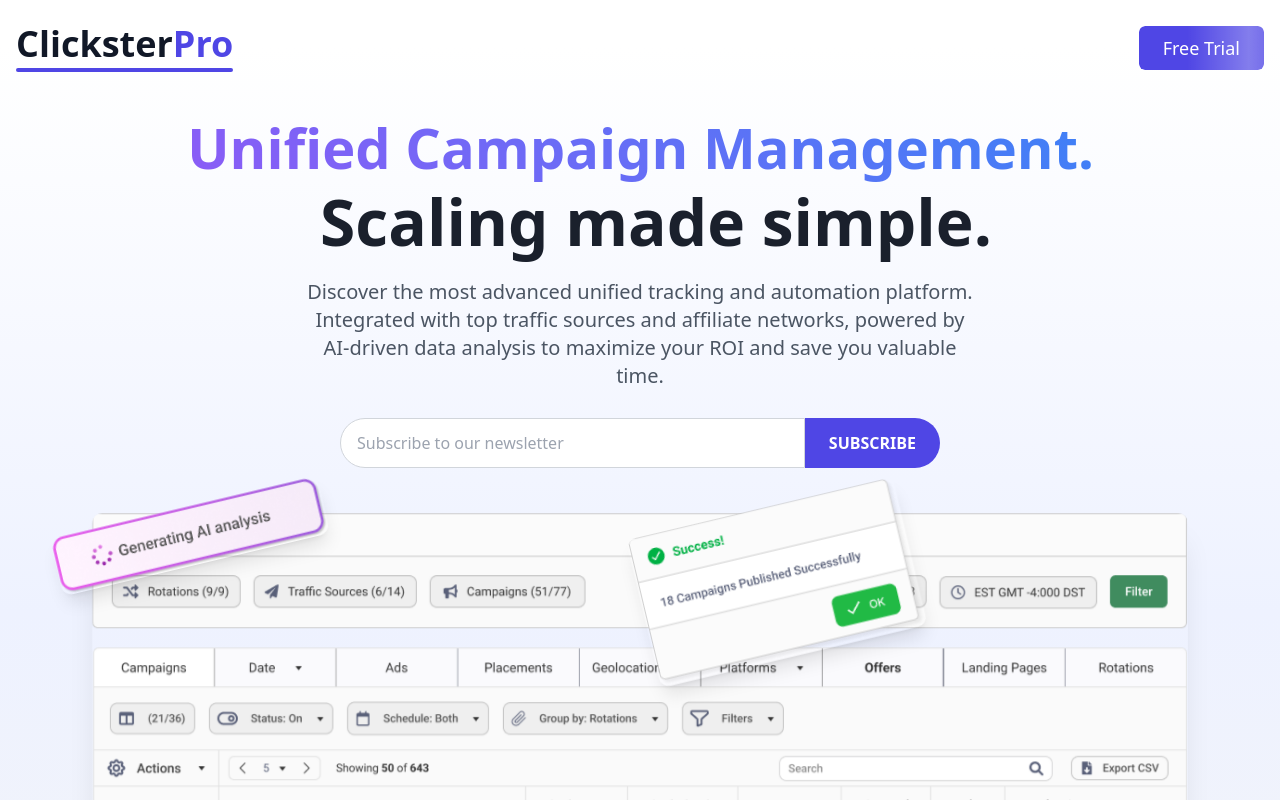
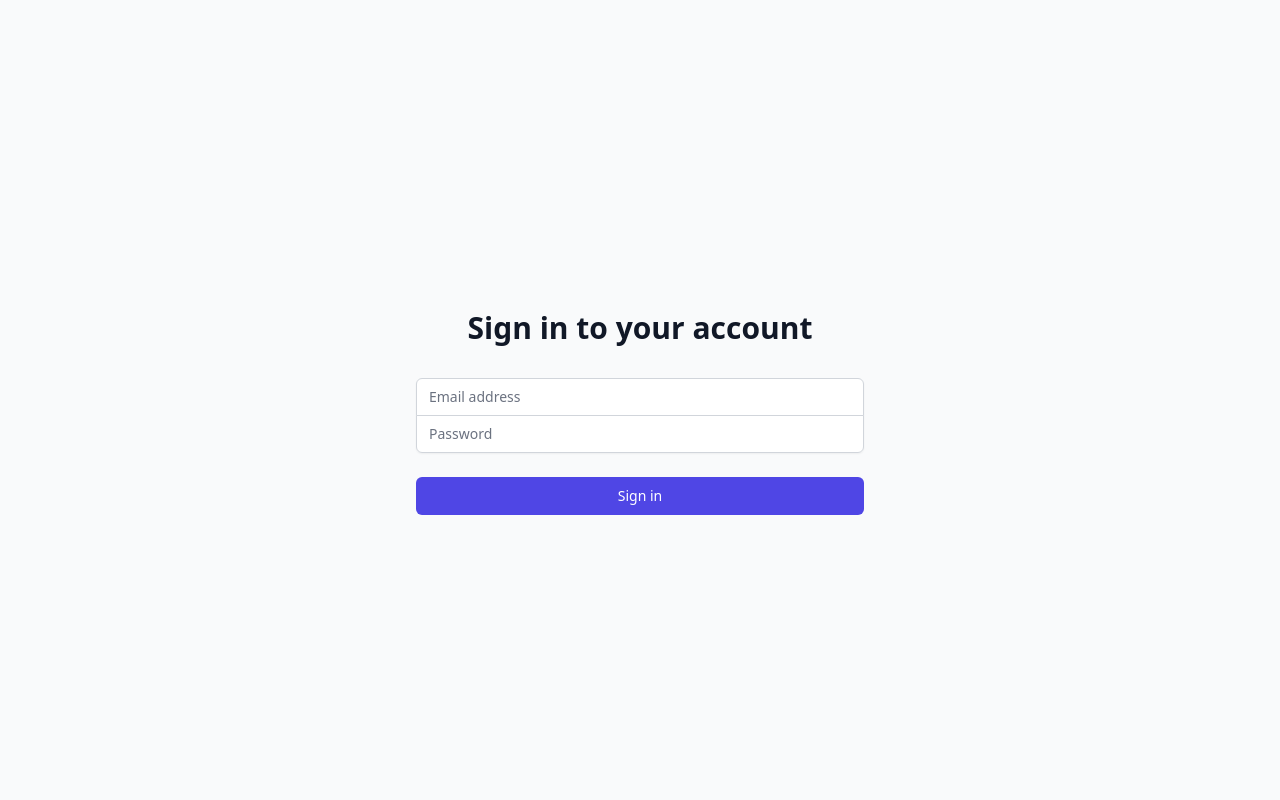
Before and after one commit to sharifsmash/clicksterSales, a React (Create React App) app: page / in a window 1280 px wide. Shown: the top 800 px of the page. Built offline with nearby package versions, Linux system fonts and the light colour scheme.

Commit message:
ai better

```diff
--- a/src/components/data-chat-app.tsx
+++ b/src/components/data-chat-app.tsx
@@ -87,14 +87,14 @@
   aggregatedData: AggregatedData;
   campaignName?: string;
   dataType?: 'all' | 'regional' | 'os';
-  chartData?: { name: string; value: number }[];
+  chartData?: { name: string; value: number; avgPayout: number }[];
 }
 
 const DataChatApp: React.FC<DataChatAppProps> = ({ onSearchComplete }) => {
   const [messages, setMessages] = useState<Message[]>([]);
   const [input, setInput] = useState('');
   const [isLoading, setIsLoading] = useState(false);
-  const [expandedHeight, setExpandedHeight] = useState('60px');
+  const [chatHeight, setChatHeight] = useState('30px'); // Start with a 30px height
   const inputRef = useRef<HTMLInputElement>(null);
   const chatRef = useRef<HTMLDivElement>(null);
 
@@ -135,14 +135,18 @@
     let response = "";
     let campaignName: string | undefined;
     let dataType: 'all' | 'regional' | 'os' = 'all';
-    let chartData: { name: string; value: number }[] | undefined;
+    let chartData: { name: string; value: number; avgPayout: number }[] | undefined;
 
     if (lowercaseInput.includes('regional') || lowercaseInput.includes('region') || lowercaseInput.includes('location')) {
       campaignName = getCampaignName(lowercaseInput, campaigns);
       const campaign = campaigns.find(c => c.name.toLowerCase() === campaignName?.toLowerCase()) || campaigns[0];
       aggregatedData = calculateAggregatedData([campaign]);
       dataType = 'regional';
-      chartData = campaign.by_region.map(region => ({ name: region.name, value: region.revenue }));
+      chartData = campaign.by_region.map(region => ({
+        name: region.name,
+        value: region.revenue,
+        avgPayout: region.avgPayout
+      }));
 
       response = `Regional data for ${campaignName} campaign:\n\n`;
       campaign.by_region.forEach(region => {
@@ -153,7 +157,11 @@
       const campaign = campaigns.find(c => c.name.toLowerCase() === campaignName?.toLowerCase()) || campaigns[0];
       aggregatedData = calculateAggregatedData([campaign]);
       dataType = 'os';
-      chartData = campaign.by_os.map(os => ({ name: os.name, value: os.revenue }));
+      chartData = campaign.by_os.map(os => ({
+        name: os.name,
+        value: os.revenue,
+        avgPayout: os.avgPayout
+      }));
 
       response = `OS breakdown for ${campaignName} campaign:\n\n`;
       campaign.by_os.forEach(os => {
@@ -161,11 +169,11 @@
       });
     } else {
       aggregatedData = calculateAggregatedData(campaigns);
-      chartData = [
-        { name: 'Clicks', value: aggregatedData.clicks },
-        { name: 'Conversions', value: aggregatedData.cvrs },
-        { name: 'Revenue', value: aggregatedData.revenue }
-      ];
+      chartData = campaigns.map(campaign => ({
+        name: campaign.name,
+        value: campaign.revenue,
+        avgPayout: campaign.avgPayout
+      }));
 
       response = `Overview of all campaigns:\n\n` +
         `Clicks: ${formatNumber(aggregatedData.clicks, true)}\n` +
@@ -198,8 +206,9 @@
 
         onSearchComplete(responseData);
 
+        // Increase the chat height as messages are added
         const newHeight = Math.min((messages.length + 2) * 60, 700);
-        setExpandedHeight(`${newHeight}px`);
+        setChatHeight(`${newHeight}px`);
       }, 1000);
     }
   };
@@ -250,7 +259,7 @@
           <AvatarFallback>{message.sender === 'user' ? "U" : "AI"}</AvatarFallback>
         </Avatar>
         {message.sender === 'bot' && (
-          <div className={`p-3 rounded-lg shadow bg-white`}>
+          <div className={`p-3 rounded-lg shadow bg-gray-100`}> {/* Changed from bg-white to bg-gray-100 */}
             <p className="text-sm whitespace-pre-wrap" dangerouslySetInnerHTML={{ __html: message.text }}></p>
           </div>
         )}
@@ -266,23 +275,25 @@
   return (
     <div className="w-full max-w-4xl">
       <div ref={chatRef}>
-        <Card className={`transition-all duration-300 ease-in-out h-[600px]`}>
+        <Card className={`transition-all duration-300 ease-in-out h-[${chatHeight}] overflow-hidden bg-white`}>
           <CardContent className="p-4 h-full flex flex-col">
-            <ScrollArea className="flex-grow mb-4">
+            <ScrollArea className="flex-grow mb-4 pr-4">
+              <div className="space-y-4">
                 {messages.map((message, index) => renderMessage(message, index))}
                 {isLoading && (
-                <div className="flex justify-start mb-4">
+                  <div className="flex justify-start">
                     <div className="flex items-start space-x-2 max-w-[66%]">
                       <Avatar className="w-8 h-8">
                         <AvatarImage src="/assets/ai-avatar.png" alt="AI" />
                         <AvatarFallback>AI</AvatarFallback>
                       </Avatar>
-                    <div className="p-3 rounded-lg shadow bg-white">
+                      <div className="p-3 rounded-lg shadow bg-gray-200"> {/* Changed from bg-gray-100 to bg-gray-200 */}
                         <p className="text-sm">Analyzing...</p>
                       </div>
                     </div>
                   </div>
                 )}
+              </div>
             </ScrollArea>
             <div className="flex space-x-2">
               <Input
--- a/src/pages/SaasPage.tsx
+++ b/src/pages/SaasPage.tsx
@@ -255,6 +255,83 @@
   </div>
 );
 
+const LoginPage: React.FC<{ onLogin: () => void }> = ({ onLogin }) => {
+  const [email, setEmail] = useState('');
+  const [password, setPassword] = useState('');
+  const [error, setError] = useState('');
+
+  const handleLogin = (e: React.FormEvent) => {
+    e.preventDefault();
+    if (email === 'test@test.com' && password === 'pass1234') {
+      onLogin();
+    } else {
+      setError('Invalid email or password');
+    }
+  };
+
+  return (
+    <div className="min-h-screen flex items-center justify-center bg-gray-50 py-12 px-4 sm:px-6 lg:px-8">
+      <div className="max-w-md w-full space-y-8">
+        <div>
+          <h2 className="mt-6 text-center text-3xl font-extrabold text-gray-900">
+            Sign in to your account
+          </h2>
+        </div>
+        <form className="mt-8 space-y-6" onSubmit={handleLogin}>
+          <input type="hidden" name="remember" defaultValue="true" />
+          <div className="rounded-md shadow-sm -space-y-px">
+            <div>
+              <label htmlFor="email-address" className="sr-only">
+                Email address
+              </label>
+              <input
+                id="email-address"
+                name="email"
+                type="email"
+                autoComplete="email"
+                required
+                className="appearance-none rounded-none relative block w-full px-3 py-2 border border-gray-300 placeholder-gray-500 text-gray-900 rounded-t-md focus:outline-none focus:ring-indigo-500 focus:border-indigo-500 focus:z-10 sm:text-sm"
+                placeholder="Email address"
+                value={email}
+                onChange={(e) => setEmail(e.target.value)}
+              />
+            </div>
+            <div>
+              <label htmlFor="password" className="sr-only">
+                Password
+              </label>
+              <input
+                id="password"
+                name="password"
+                type="password"
+                autoComplete="current-password"
+                required
+                className="appearance-none rounded-none relative block w-full px-3 py-2 border border-gray-300 placeholder-gray-500 text-gray-900 rounded-b-md focus:outline-none focus:ring-indigo-500 focus:border-indigo-500 focus:z-10 sm:text-sm"
+                placeholder="Password"
+                value={password}
+                onChange={(e) => setPassword(e.target.value)}
+              />
+            </div>
+          </div>
+
+          {error && (
+            <div className="text-red-500 text-sm text-center">{error}</div>
+          )}
+
+          <div>
+            <button
+              type="submit"
+              className="group relative w-full flex justify-center py-2 px-4 border border-transparent text-sm font-medium rounded-md text-white bg-indigo-600 hover:bg-indigo-700 focus:outline-none focus:ring-2 focus:ring-offset-2 focus:ring-indigo-500"
+            >
+              Sign in
+            </button>
+          </div>
+        </form>
+      </div>
+    </div>
+  );
+};
+
 const SaasPage: React.FC = () => {
   const [selectedFeature, setSelectedFeature] = useState(0);
   const [isYearlyPricing, setIsYearlyPricing] = useState(true);
@@ -274,6 +351,7 @@
   });
   const [summaryText, setSummaryText] = useState('All campaigns');
   const [showResults, setShowResults] = useState(false);
+  const [isLoggedIn, setIsLoggedIn] = useState(false);
 
   const COLORS = ['#0088FE', '#00C49F', '#FFBB28', '#FF8042'];
 
@@ -369,13 +447,8 @@
     setCardData(responseData.aggregatedData);
 
     if (responseData.chartData) {
-      const updatedChartData = responseData.chartData.map(item => ({
-        ...item,
-        avgPayout: responseData.aggregatedData.avgPayout
-      }));
-
       setChartData({
-        campaignPerformance: updatedChartData,
+        campaignPerformance: responseData.chartData,
         costValueDistribution: [
           { name: 'CPA', value: responseData.aggregatedData.costPerClick * responseData.aggregatedData.conversionRate / 100 },
           { name: 'AOV', value: responseData.aggregatedData.avgPayout }
@@ -392,6 +465,10 @@
 
     setShowResults(true);
   };
+
+  if (!isLoggedIn) {
+    return <LoginPage onLogin={() => setIsLoggedIn(true)} />;
+  }
 
   return (
     <div className="min-h-screen overflow-hidden relative">
@@ -691,8 +768,7 @@
               <div className="lg:w-1/2 pl-4 flex flex-col justify-start">
                 <h3 className="text-2xl font-bold text-gray-900 mb-4">{summaryText}</h3>
                 <p className="text-lg text-gray-600 mb-6">Data from {mockData.date_range}</p>
-                <>
-                  <div className="grid grid-cols-2 gap-4 mt-16">
+                <div className="grid grid-cols-2 gap-4 mb-8">
                   <Card>
                     <CardContent className="p-4">
                       <div className="flex items-center justify-between">
@@ -720,7 +796,7 @@
                       <div className="flex items-center justify-between">
                         <div>
                           <p className="text-sm text-gray-500">Cost Per Click</p>
-                            <p className="text-2xl font-bold" style={{ color: 'red' }}>
+                          <p className="text-2xl font-bold text-black">
                             ${Math.abs(cardData.costPerClick).toFixed(2)}
                           </p>
                         </div>
@@ -746,7 +822,7 @@
                       <div className="flex items-center justify-between">
                         <div>
                           <p className="text-sm text-gray-500">Avg. Payout</p>
-                            <p className="text-2xl font-bold" style={{ color: cardData.avgPayout >= 0 ? 'green' : 'red' }}>
+                          <p className="text-2xl font-bold text-black">
                             ${Math.abs(cardData.avgPayout).toFixed(2)}
                           </p>
                         </div>
@@ -768,9 +844,10 @@
                     </CardContent>
                   </Card>
                 </div>
-                  <div className="mt-8">
+                <div>
                   <h4 className="text-xl font-bold text-gray-900 mb-4">Campaign Performance</h4>
-                    <ResponsiveContainer width="100%" height={300}>
+                  <div className="h-[400px]"> {/* Increased height for better visibility */}
+                    <ResponsiveContainer width="100%" height="100%">
                       <ComposedChart data={chartData.campaignPerformance}>
                         <XAxis dataKey="name" />
                         <YAxis yAxisId="left" />
@@ -782,29 +859,7 @@
                       </ComposedChart>
                     </ResponsiveContainer>
                   </div>
-                  <div className="mt-8">
-                    <h4 className="text-xl font-bold text-gray-900 mb-4">Cost vs. Value</h4>
-                    <ResponsiveContainer width="100%" height={300}>
-                      <PieChart>
-                        <Pie
-                          data={chartData.costValueDistribution}
-                          cx="50%"
-                          cy="50%"
-                          labelLine={false}
-                          outerRadius={80}
-                          fill="#8884d8"
-                          dataKey="value"
-                          label={({ name, percent }) => `${name} ${(percent * 100).toFixed(0)}%`}
-                        >
-                          {chartData.costValueDistribution.map((entry, index) => (
-                            <Cell key={`cell-${index}`} fill={COLORS[index % COLORS.length]} />
-                          ))}
-                        </Pie>
-                        <Tooltip />
-                      </PieChart>
-                    </ResponsiveContainer>
                 </div>
-                </>
               </div>
             )}
           </div>
```
Lines whose indentation alone changed are shown as unchanged.
